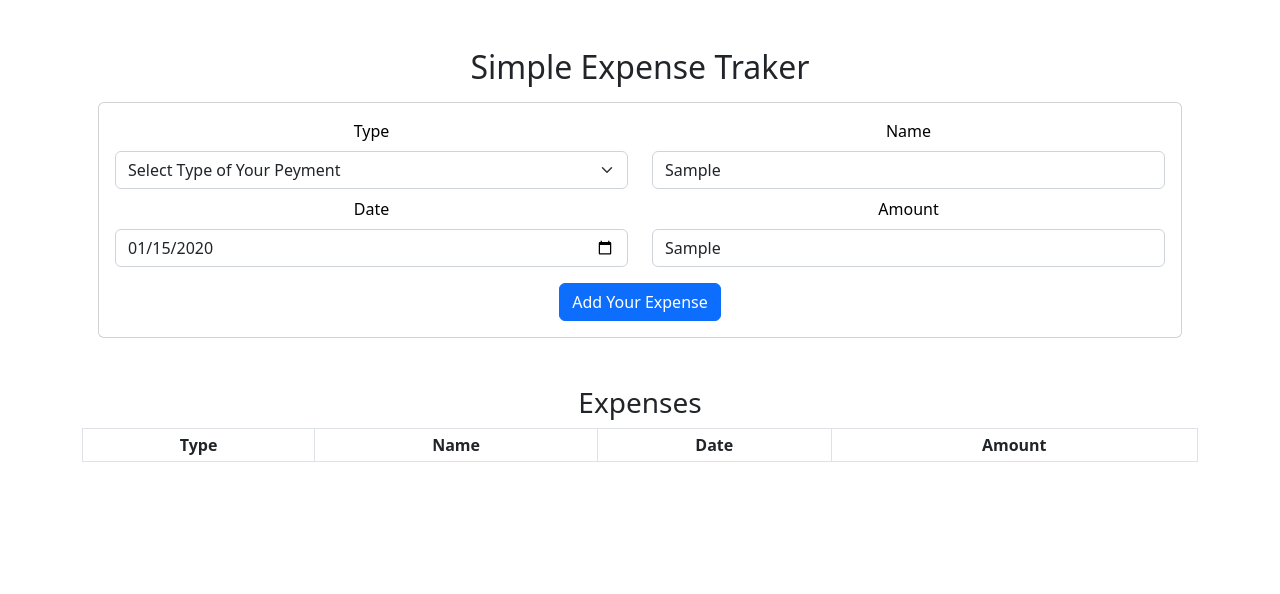
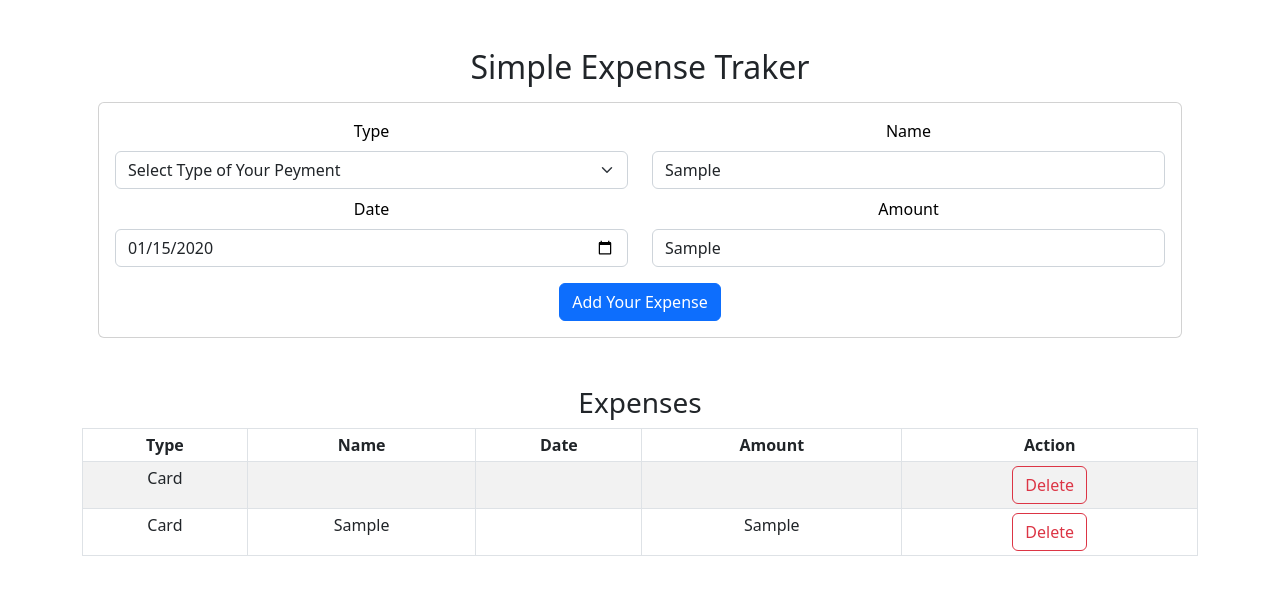
Before and after one commit to 1001hadi/ExpenseTracker-App, a React (Create React App) app: page / in a window 1280 px wide. Both pictures are taken after typing "2020-01-15", "Sample", "Sample" into the empty fields and a click on the button "Add Your Expense". Shown: the top 594 px of the page. Built offline with nearby package versions, Linux system fonts and the light colour scheme.

Commit message:
adding problem solved

```diff
--- a/src/App.js
+++ b/src/App.js
@@ -1,15 +1,14 @@
 
-import {useState} from 'react';
+import {React, useState} from 'react';
 import './App.css';
 import Enteries from './components/Enteries';
 import Output from './components/Output';
 import { nanoid } from 'nanoid';
 
-
 function App() {
   const [expenses, setExpenses] = useState([]);
     const [expenseData, setExpenseData] = useState({
-      type: "",
+      type: '',
       name: '',
       date: '',
       amount: ''
@@ -28,22 +27,28 @@ function App() {
 
     const submitHandler = (e) => {
         e.preventDefault();
-        const expenseTitles = {
+
+        setExpenses( expenses => {
+          return [expenses, {
             id: nanoid(),
             type: expenseData.type,
             name: expenseData.name,
             data: expenseData.data,
             amount: expenseData.amount
+          }]
+        })
 
     }
 
-        setExpenses( ...expenses, expenseTitles);
+    const handleDelete = (id) => {
+      const removeItem = expenses.filter(expense => expense.id !== id);
+      setExpenses(removeItem);
     }
 
   return (
     <div className="App">
       <Enteries handleFormChange={handleFormChange} submitHandler={submitHandler}/>
-      <Output submitHandler={submitHandler} expenses={expenses} setExpenses={setExpenses}/>
+      <Output handleDelete={handleDelete} expenses={expenses}/>
     </div>
   );
 }
--- a/src/components/Enteries.js
+++ b/src/components/Enteries.js
@@ -1,4 +1,4 @@
-
+import React from 'react';
 import 'bootstrap/dist/css/bootstrap.min.css'
 import { Button,Container, Card, Form, Row, Col } from 'react-bootstrap';
 
@@ -21,7 +21,6 @@ const Enteries = ({handleFormChange, submitHandler}) => {
                             <option>Select Type of Your Peyment</option>
                             <option value="1">Cash</option>
                             <option value="2">Card</option>
-                            <option value="3">Other</option>
                           </Form.Select>
                           <Form.Label className='mt-2' >Date</Form.Label>
                           <Form.Control type='date'
@@ -44,9 +43,9 @@ const Enteries = ({handleFormChange, submitHandler}) => {
                          </Col>
                        </Row>
                     </Form>
-                    <Button className='mt-3' type='submit'>Add Your Expense</Button>
+                        <Button className='mt-3' type='submit' onClick={submitHandler}>Add Your Expense</Button>
                 </Card.Body>
-                </Card>
+              </Card>
             </Container>
         </div>
      );
--- a/src/components/Output.js
+++ b/src/components/Output.js
@@ -1,7 +1,7 @@
 import React from 'react'
 import 'bootstrap/dist/css/bootstrap.min.css'
 import { Container, Table } from 'react-bootstrap';
-const Output = ({ expenses}) => {
+const Output = ({ expenses, handleDelete}) => {
     return (
         <div>
             <Container className='table mt-5'>
@@ -13,17 +13,24 @@ const Output = ({ expenses}) => {
                         <th>Name</th>
                         <th>Date</th>
                         <th>Amount</th>
+                        <th>Action</th>
                     </tr>
                 </thead>
                 <tbody>
                     {expenses.map((expense,index) => {
                         return(
-                     <tr key={ index }>
-                         <td>{ expense.type }</td>
-                         <td>{ expense.name }</td>
-                         <td>{ expense.date }</td>
-                         <td>{ expense.amount }</td>
-                     </tr>
+                        <tr key={ index }>
+                            <td>{ expense.type === 1 ? 'Cash' : 'Card' }</td>
+                            <td>{ expense.name }</td>
+                            <td>{ expense.date }</td>
+                            <td>{ expense.amount }</td>
+                            <td>
+                                <button className="btn btn-outline-danger"
+                                onClick={() => handleDelete(expense.id)}>
+                                    Delete
+                                </button>
+                            </td>
+                        </tr>
                     )})}
                 </tbody>
               </Table>
```
Lines whose indentation alone changed are shown as unchanged.
